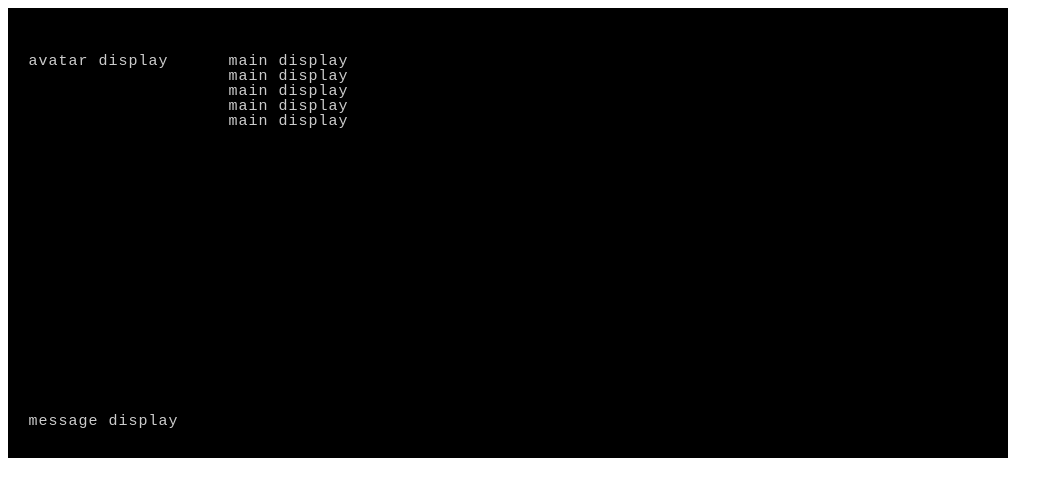
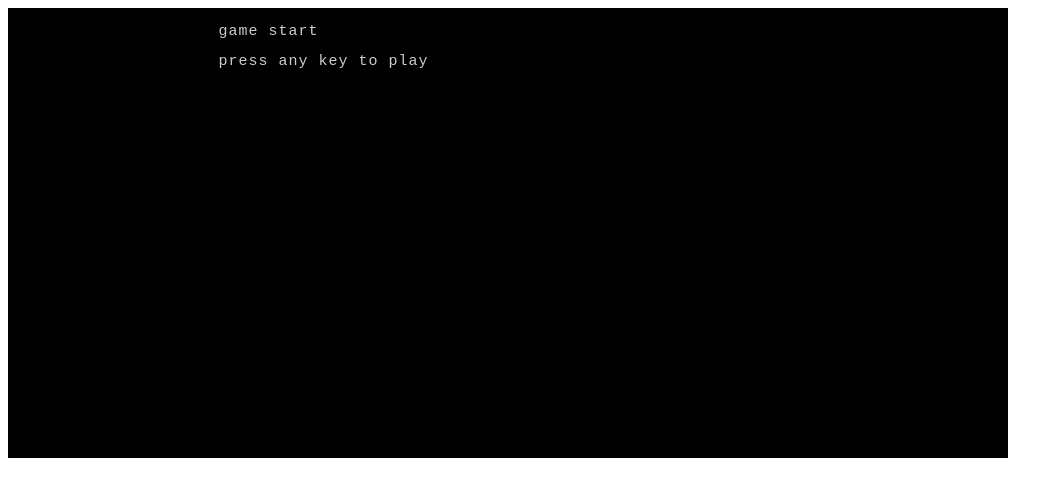
Before and after one commit to muhmuhten/wscsci14, a plain HTML site: page index.html in a window 1280 px wide. Shown: the whole page, without its empty margins (0-1063 px from the left). Drawn offline with Linux system fonts and the light colour scheme.

Commit message:
scaffold ui modes

```diff
--- a/assets/game.js
+++ b/assets/game.js
@@ -1,7 +1,7 @@
 (function () {
   "use strict";
 
-  var Game = {
+  window.Game = {
     init: function () {
       console.log("WSRL Live Initialization");
 
@@ -13,42 +13,53 @@
     },
 
     eachDisplay: function (f) {
-      for (var key in this.DISPLAYS) {
-        if (this.DISPLAYS.hasOwnProperty(key)) {
-          f(key, this.DISPLAYS[key]);
+      for (var key in this._displays) {
+        if (this._displays.hasOwnProperty(key)) {
+          f.call(self, key, this._displays[key]);
         }
       }
     },
 
     renderAll: function () {
+      var self = this;
       this.eachDisplay(function (key, disp) {
-        disp.render();
+        disp.obj.clear();
+        ((self._uiMode && self._uiMode.render && self._uiMode.render[key])
+         || disp.defaultRender)(disp.obj);
       });
     },
 
     getDisplay: function (displayName) {
-      return this.DISPLAYS[displayName].obj;
+      return this._displays[displayName].obj;
     },
 
-    DISPLAYS: {
+    handleEvent: function (ty, ev) {
+      if (this._uiMode == null) return;
+      this._uiMode.handleInput(ty, ev);
+    },
+
+    switchUIMode: function (mode) {
+      if (this._uiMode != null) this._uiMode.exit();
+      this._uiMode = mode;
+      if (this._uiMode != null) this._uiMode.enter();
+      this.renderAll();
+    },
+
+    _displays: {
       main: {
         frame: { width: 80, height: 24 },
-        render: function () {
-          for (var i = 0; i < 5; i++) {
-            this.obj.drawText(2,3+i, "main display");
-          }
+        defaultRender: function (disp) {
+          disp.drawText(2,3, "Something unexpected happened. This is bad.");
         },
       },
       avatar: {
         frame: { width: 20, height: 24 },
-        render: function () {
-          this.obj.drawText(2,3, "avatar display");
+        defaultRender: function (disp) {
         },
       },
       message: {
         frame: { width: 100, height: 6 },
-        render: function () {
-          this.obj.drawText(2,3, "message display");
+        defaultRender: function (disp) {
         },
       },
     },
@@ -56,13 +67,12 @@
 
   window.onload = function() {
     console.log("starting WSRL - window loaded");
-    // Check if rot.js can work on this browser
+
     if (!ROT.isSupported()) {
       alert("The rot.js library isn't supported by your browser.");
       return;
     }
 
-    // Initialize the game
     Game.init();
 
     ["avatar", "main", "message"].forEach(function (key) {
@@ -73,7 +83,12 @@
       document.body.appendChild(div);
     });
 
-    // Add the containers to our HTML page
-    document.getElementById('wsrl-display-main').appendChild(Game.getDisplay('main').getContainer());
+    ["keydown", "keypress", "keyup"].forEach(function (ty) {
+      window.addEventListener(ty, function (ev) {
+        Game.handleEvent(ty, ev);
+      });
+    });
+
+    Game.switchUIMode(Game.UIMode.gameStart);
   };
 })();
--- /dev/null
+++ b/assets/ui_modes.js
@@ -0,0 +1,33 @@
+(function (Game) {
+  "use strict";
+
+  var DEFAULTS = {
+    FG: '#fff',
+    BG: '#000',
+  };
+
+  Game.UIMode = {
+    DEFAULTS: DEFAULTS,
+
+    gameStart: {
+      enter: function () {
+        console.log("gameStart enter");
+      },
+      exit: function () {
+        console.log("gameStart exit");
+      },
+      render: {
+        main: function (display) {
+          display.drawText(1,1, "game start",
+              DEFAULTS.FG, DEFAULTS.BG);
+          display.drawText(1,3, "press any key to play",
+              DEFAULTS.FG, DEFAULTS.BG);
+        },
+      },
+      handleInput: function (ty, ev) {
+        console.log("gameStart event, type=" + ty);
+        console.dir(ev);
+      },
+    },
+  };
+})(window.Game)
--- a/index.html
+++ b/index.html
@@ -6,6 +6,7 @@
     <link rel='stylesheet' href='style/main.css'>
     <script src='lib/rot.min.js'></script>
     <script src='assets/game.js'></script>
+    <script src='assets/ui_modes.js'></script>
   </head>
 
   <body>
```
